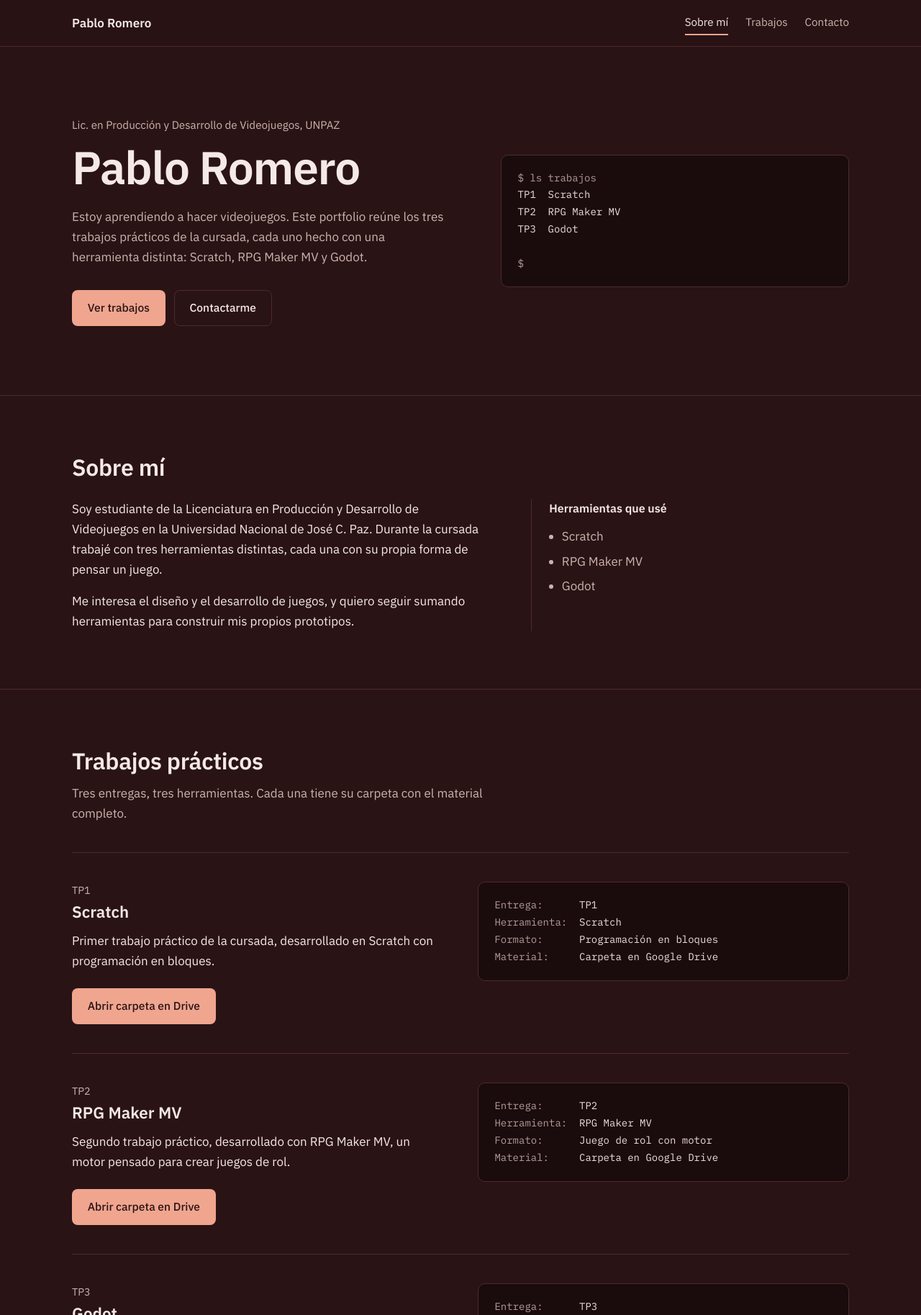
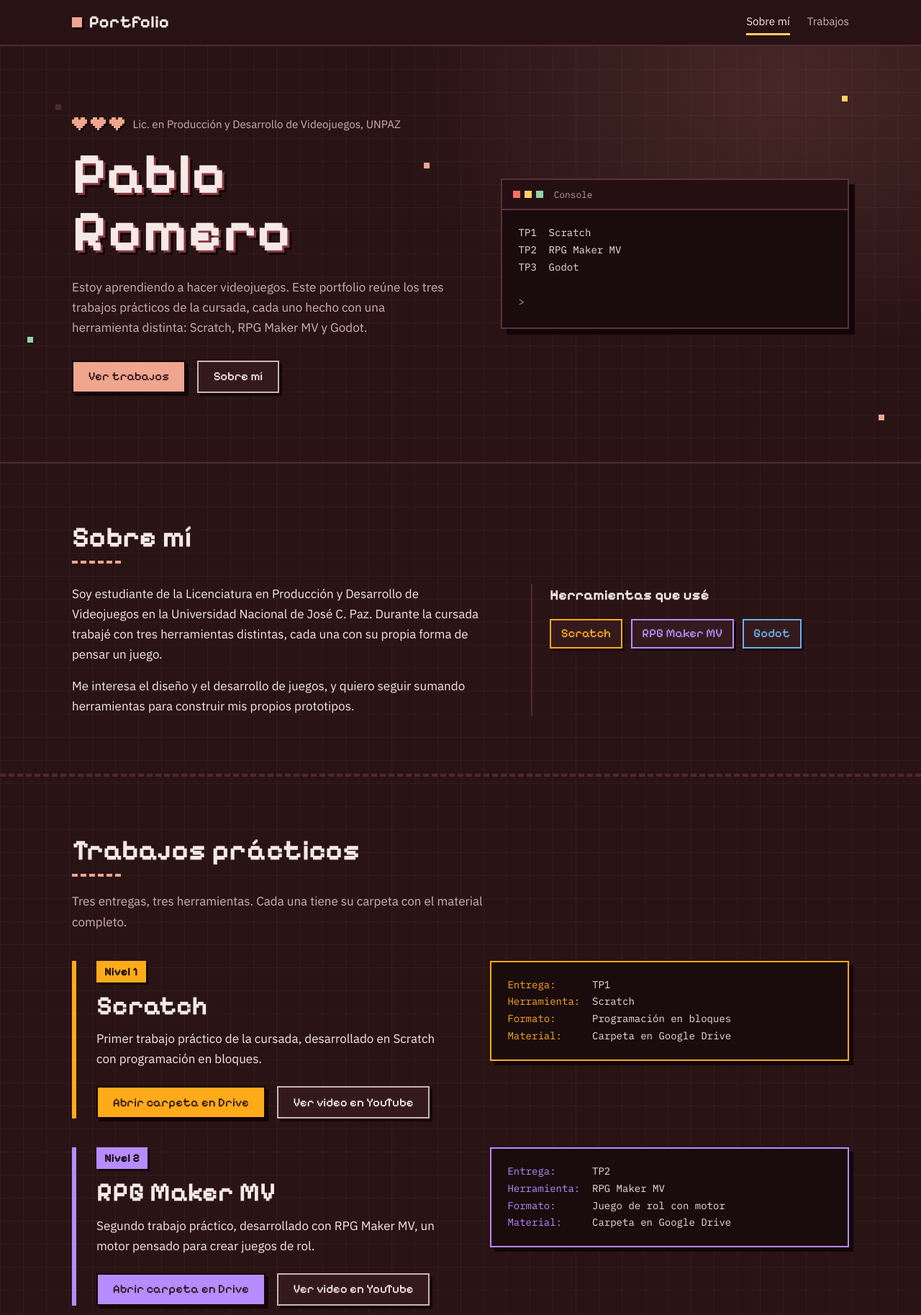
Before and after one commit to Pablisky48/Mi-Portfolio-Web-de-Videojuegos---F.-de-la-Programaci-n---Pablo-Romero, a plain HTML site: page index.html in a window 1280 px wide. Shown: the top 1827 px of the page at 72% size. Drawn offline with Linux system fonts and the light colour scheme.

Commit message:
Add files via upload

```diff
--- a/index.html
+++ b/index.html
@@ -7,29 +7,48 @@
   <meta name="description" content="Portfolio de Pablo Romero, estudiante de la Licenciatura en Producción y Desarrollo de Videojuegos (UNPAZ). Trabajos prácticos en Scratch, RPG Maker MV y Godot.">
   <link rel="preconnect" href="https://fonts.googleapis.com">
   <link rel="preconnect" href="https://fonts.gstatic.com" crossorigin>
-  <link href="https://fonts.googleapis.com/css2?family=IBM+Plex+Mono&family=IBM+Plex+Sans:wght@400;500;600&display=swap" rel="stylesheet">
+  <link href="https://fonts.googleapis.com/css2?family=IBM+Plex+Mono&family=IBM+Plex+Sans:wght@400;500;600&family=Pixelify+Sans:wght@500;700&display=swap" rel="stylesheet">
   <link rel="stylesheet" href="style.css">
 </head>
 <body>
   <a class="saltar" href="#contenido">Saltar al contenido</a>
 
+  <svg width="0" height="0" style="position:absolute" aria-hidden="true" focusable="false">
+    <symbol id="corazon" viewBox="0 0 7 6">
+      <path shape-rendering="crispEdges" fill="currentColor" d="M1 0h2v1H1zM4 0h2v1H4zM0 1h7v2H0zM1 3h5v1H1zM2 4h3v1H2zM3 5h1v1H3z"/>
+    </symbol>
+  </svg>
+
+
   <header class="cabecera">
     <div class="contenedor cabecera-interna">
-      <a class="marca" href="#inicio">Pablo Romero</a>
+      <a class="marca" href="#inicio">Portfolio</a>
       <nav aria-label="Principal">
         <a href="#sobre-mi">Sobre mí</a>
         <a href="#proyectos">Trabajos</a>
-        <a href="#contacto">Contacto</a>
       </nav>
     </div>
+    <div class="progreso" aria-hidden="true"></div>
   </header>
 
   <main id="contenido">
     <!-- Inicio -->
     <section id="inicio" class="hero">
+      <span class="pixel p1" aria-hidden="true"></span>
+      <span class="pixel p2" aria-hidden="true"></span>
+      <span class="pixel p3" aria-hidden="true"></span>
+      <span class="pixel p4" aria-hidden="true"></span>
+      <span class="pixel p5" aria-hidden="true"></span>
       <div class="contenedor hero-grid">
         <div class="hero-texto">
-          <p class="hero-contexto">Lic. en Producción y Desarrollo de Videojuegos, UNPAZ</p>
+          <p class="hero-contexto">
+            <span class="vidas" aria-hidden="true">
+              <svg viewBox="0 0 7 6"><use href="#corazon"/></svg>
+              <svg viewBox="0 0 7 6"><use href="#corazon"/></svg>
+              <svg viewBox="0 0 7 6"><use href="#corazon"/></svg>
+            </span>
+            Lic. en Producción y Desarrollo de Videojuegos, UNPAZ
+          </p>
           <h1>Pablo Romero</h1>
           <p class="hero-bajada">
             Estoy aprendiendo a hacer videojuegos. Este portfolio reúne los tres trabajos
@@ -38,16 +57,21 @@
           </p>
           <div class="hero-acciones">
             <a class="boton boton-primario" href="#proyectos">Ver trabajos</a>
-            <a class="boton boton-secundario" href="#contacto">Contactarme</a>
+            <a class="boton boton-secundario" href="#sobre-mi">Sobre mí</a>
           </div>
         </div>
 
-        <pre class="terminal hero-terminal" aria-label="Lista de los tres trabajos prácticos presentada como una ventana de consola"><span class="t-sistema">$ ls trabajos</span>
-TP1  Scratch
+        <div class="ventana hero-terminal" role="img" aria-label="Lista de los tres trabajos prácticos presentada como una ventana de consola: TP1 Scratch, TP2 RPG Maker MV y TP3 Godot">
+          <div class="ventana-barra" aria-hidden="true">
+            <span class="punto"></span><span class="punto"></span><span class="punto"></span>
+            <span class="ventana-titulo">Console</span>
+          </div>
+          <pre class="terminal" aria-hidden="true">TP1  Scratch
 TP2  RPG Maker MV
 TP3  Godot
 
-<span class="t-sistema">$</span> <span class="cursor" aria-hidden="true"></span></pre>
+<span class="t-sistema">&gt;</span> <span class="cursor"></span></pre>
+        </div>
       </div>
     </section>
 
@@ -70,9 +94,9 @@ TP3  Godot
           <div class="sobre-lista">
             <h3>Herramientas que usé</h3>
             <ul>
-              <li>Scratch</li>
-              <li>RPG Maker MV</li>
-              <li>Godot</li>
+              <li class="tp1">Scratch</li>
+              <li class="tp2">RPG Maker MV</li>
+              <li class="tp3">Godot</li>
             </ul>
           </div>
         </div>
@@ -87,9 +111,9 @@ TP3  Godot
 
         <div class="lista-proyectos">
           <!-- TP1 -->
-          <article class="proyecto" id="tp1">
+          <article class="proyecto tp1" id="tp1">
             <div class="proyecto-info">
-              <p class="proyecto-tipo">TP1</p>
+              <p class="proyecto-tipo">Nivel 1</p>
               <h3>Scratch</h3>
               <p>
                 Primer trabajo práctico de la cursada, desarrollado en Scratch con programación
@@ -97,6 +121,7 @@ TP3  Godot
               </p>
               <div class="proyecto-acciones">
                 <a class="boton boton-primario" href="https://drive.google.com/drive/folders/1s2l9pV7gFDfcoLtMY0ai1pBovXLUKJxO?usp=drive_link" target="_blank" rel="noopener">Abrir carpeta en Drive</a>
+                <a class="boton boton-secundario" href="https://youtu.be/C0yg5BQ_MIQ" target="_blank" rel="noopener">Ver video en YouTube</a>
               </div>
             </div>
             <pre class="terminal" aria-label="Ficha del TP1"><span class="t-sistema">Entrega:</span>      TP1
@@ -106,9 +131,9 @@ TP3  Godot
           </article>
 
           <!-- TP2 -->
-          <article class="proyecto" id="tp2">
+          <article class="proyecto tp2" id="tp2">
             <div class="proyecto-info">
-              <p class="proyecto-tipo">TP2</p>
+              <p class="proyecto-tipo">Nivel 2</p>
               <h3>RPG Maker MV</h3>
               <p>
                 Segundo trabajo práctico, desarrollado con RPG Maker MV, un motor pensado para
@@ -116,6 +141,7 @@ TP3  Godot
               </p>
               <div class="proyecto-acciones">
                 <a class="boton boton-primario" href="https://drive.google.com/drive/folders/1EqH6-xCWWyYZqRAkaNTjg5H1vo4pBxU4?usp=drive_link" target="_blank" rel="noopener">Abrir carpeta en Drive</a>
+                <a class="boton boton-secundario" href="https://youtu.be/daBwGl_xTNQ" target="_blank" rel="noopener">Ver video en YouTube</a>
               </div>
             </div>
             <pre class="terminal" aria-label="Ficha del TP2"><span class="t-sistema">Entrega:</span>      TP2
@@ -125,9 +151,9 @@ TP3  Godot
           </article>
 
           <!-- TP3 -->
-          <article class="proyecto" id="tp3">
+          <article class="proyecto tp3" id="tp3">
             <div class="proyecto-info">
-              <p class="proyecto-tipo">TP3</p>
+              <p class="proyecto-tipo">Nivel 3</p>
               <h3>Godot</h3>
               <p>
                 Tercer trabajo práctico, desarrollado en Godot, un motor de videojuegos de código
@@ -147,20 +173,9 @@ TP3  Godot
     </section>
   </main>
 
-  <footer id="contacto" class="pie">
-    <div class="contenedor pie-grid">
-      <div>
-        <h2>Contacto</h2>
-        <p>Si querés ver más sobre estos trabajos o tenés alguna devolución, escribime.</p>
-      </div>
-      <ul class="pie-enlaces">
-        <li><a href="mailto:tu-correo@ejemplo.com">tu-correo@ejemplo.com</a></li>
-        <li><a href="https://github.com/" target="_blank" rel="noopener">GitHub</a></li>
-        <li><a href="https://www.linkedin.com/" target="_blank" rel="noopener">LinkedIn</a></li>
-      </ul>
-    </div>
+  <footer class="pie">
     <div class="contenedor pie-legal">
-      <p>Pablo Romero, comisión [Tu Comisión]. Fundamentos de la Programación I, UNPAZ, 2026.</p>
+      <p>Pablo Romero, comisión B1 (Tarde). Fundamentos de la Programación I, UNPAZ, 2026.</p>
     </div>
   </footer>
 
--- a/style.css
+++ b/style.css
@@ -6,6 +6,13 @@
   --linea: #4d2a2d;
   --acento: #f0a58f;
   --acento-hover: #f7c1b0;
+  --amarillo: #ffd166;
+  --sombra: #120608;
+
+  /* Un color por trabajo */
+  --tp1: #ffab19;
+  --tp2: #b78cff;
+  --tp3: #6bb3e8;
 
   --terminal-fondo: #1a0b0d;
   --terminal-texto: #efe0dc;
@@ -14,6 +21,7 @@
 
   --fuente-texto: 'IBM Plex Sans', system-ui, -apple-system, 'Segoe UI', Roboto, sans-serif;
   --fuente-codigo: 'IBM Plex Mono', ui-monospace, 'Cascadia Code', Consolas, monospace;
+  --fuente-pixel: 'Pixelify Sans', 'Courier New', ui-monospace, monospace;
 }
 
 *,
@@ -25,6 +33,7 @@
 html {
   scroll-behavior: smooth;
   scroll-padding-top: 5rem;
+  scrollbar-color: var(--acento) var(--terminal-fondo);
 }
 
 body {
@@ -34,6 +43,16 @@ body {
   line-height: 1.65;
   color: var(--tinta);
   background-color: var(--papel);
+  /* Cuadrícula tenue, como el papel de un diseñador de niveles */
+  background-image:
+    linear-gradient(rgba(255, 255, 255, 0.035) 1px, transparent 1px),
+    linear-gradient(90deg, rgba(255, 255, 255, 0.035) 1px, transparent 1px);
+  background-size: 32px 32px;
+}
+
+::selection {
+  background-color: var(--amarillo);
+  color: var(--papel);
 }
 
 h1, h2, h3, p, ul {
@@ -50,9 +69,8 @@ a:hover {
 }
 
 :focus-visible {
-  outline: 3px solid var(--acento);
+  outline: 3px solid var(--amarillo);
   outline-offset: 3px;
-  border-radius: 4px;
 }
 
 .contenedor {
@@ -68,7 +86,6 @@ a:hover {
   padding: 0.6rem 1rem;
   background: var(--tinta);
   color: var(--papel);
-  border-radius: 6px;
   text-decoration: none;
 }
 
@@ -81,9 +98,9 @@ a:hover {
   position: sticky;
   top: 0;
   z-index: 100;
-  background-color: rgba(42, 19, 21, 0.92);
+  background-color: rgba(42, 19, 21, 0.94);
   backdrop-filter: blur(8px);
-  border-bottom: 1px solid var(--linea);
+  border-bottom: 2px solid var(--linea);
 }
 
 .cabecera-interna {
@@ -91,17 +108,31 @@ a:hover {
   align-items: center;
   justify-content: space-between;
   gap: 1rem;
-  padding-block: 0.9rem;
+  padding-block: 0.8rem;
 }
 
 .marca {
-  font-weight: 600;
+  display: inline-flex;
+  align-items: center;
+  gap: 0.6rem;
+  font-family: var(--fuente-pixel);
+  font-size: 1.5rem;
+  font-weight: 700;
+  line-height: 1;
   color: var(--tinta);
   text-decoration: none;
 }
 
+.marca::before {
+  content: '';
+  width: 14px;
+  height: 14px;
+  background-color: var(--acento);
+  box-shadow: 3px 3px 0 var(--sombra);
+}
+
 .marca:hover {
-  color: var(--acento);
+  color: var(--amarillo);
 }
 
 nav {
@@ -114,22 +145,38 @@ nav a {
   text-decoration: none;
   font-size: 0.95rem;
   padding-block: 0.25rem;
-  border-bottom: 2px solid transparent;
+  border-bottom: 3px solid transparent;
 }
 
 nav a:hover,
 nav a.activo {
   color: var(--tinta);
-  border-bottom-color: var(--acento);
+  border-bottom-color: var(--amarillo);
+}
+
+/* Barra de progreso de lectura */
+.progreso {
+  position: absolute;
+  left: 0;
+  bottom: -2px;
+  width: 100%;
+  height: 4px;
+  background: linear-gradient(90deg, var(--acento), var(--amarillo));
+  transform: scaleX(0);
+  transform-origin: left;
 }
 
 /* Hero */
 .hero {
+  position: relative;
+  overflow: hidden;
   padding-block: clamp(3rem, 8vw, 6rem);
-  border-bottom: 1px solid var(--linea);
+  border-bottom: 2px solid var(--linea);
+  background-image: radial-gradient(60% 90% at 85% 10%, rgba(240, 165, 143, 0.14), transparent 70%);
 }
 
 .hero-grid {
+  position: relative;
   display: grid;
   grid-template-columns: minmax(0, 1.1fr) minmax(0, 1fr);
   gap: clamp(2rem, 5vw, 4rem);
@@ -137,17 +184,35 @@ nav a.activo {
 }
 
 .hero-contexto {
+  display: flex;
+  align-items: center;
+  flex-wrap: wrap;
+  gap: 0.75rem;
   color: var(--tinta-suave);
   font-size: 0.95rem;
-  margin-bottom: 0.75rem;
+  margin-bottom: 1rem;
+}
+
+.vidas {
+  display: inline-flex;
+  gap: 0.3rem;
+  color: var(--acento);
+}
+
+.vidas svg {
+  width: 21px;
+  height: 18px;
+  filter: drop-shadow(2px 2px 0 var(--sombra));
 }
 
 .hero h1 {
-  font-size: clamp(2.5rem, 6vw, 4rem);
-  line-height: 1.08;
-  font-weight: 600;
-  letter-spacing: -0.02em;
-  margin-bottom: 1.25rem;
+  font-family: var(--fuente-pixel);
+  font-size: clamp(2.8rem, 8vw, 5rem);
+  line-height: 1;
+  font-weight: 700;
+  letter-spacing: 0.01em;
+  text-shadow: 3px 3px 0 #8a3a3f, 6px 6px 0 var(--sombra);
+  margin-bottom: 1.5rem;
 }
 
 .hero-bajada {
@@ -159,18 +224,51 @@ nav a.activo {
 .hero-acciones {
   display: flex;
   flex-wrap: wrap;
-  gap: 0.75rem;
+  gap: 1rem;
 }
 
+/* Píxeles decorativos */
+.pixel {
+  position: absolute;
+  width: 8px;
+  height: 8px;
+  background-color: var(--acento);
+  animation: titilar 3.2s steps(2, end) infinite;
+}
+
+.p1 { top: 14%; left: 6%; background-color: var(--amarillo); }
+.p2 { top: 28%; left: 46%; animation-delay: 0.8s; }
+.p3 { top: 70%; left: 3%; background-color: var(--terminal-ok); animation-delay: 1.6s; }
+.p4 { top: 12%; right: 8%; background-color: var(--amarillo); animation-delay: 2.1s; }
+.p5 { bottom: 10%; right: 4%; animation-delay: 1.2s; }
+
+@keyframes titilar {
+  0%, 60% { opacity: 1; }
+  61%, 100% { opacity: 0.15; }
+}
+
+/* Botones estilo pixel */
 .boton {
   display: inline-block;
-  padding: 0.7rem 1.3rem;
-  border-radius: 8px;
+  padding: 0.65rem 1.3rem;
+  font-family: var(--fuente-pixel);
+  font-size: 1.05rem;
   font-weight: 500;
-  font-size: 0.975rem;
+  line-height: 1.2;
   text-decoration: none;
-  border: 1px solid transparent;
-  transition: background-color 0.15s, color 0.15s, border-color 0.15s;
+  border: 2px solid var(--sombra);
+  box-shadow: 4px 4px 0 var(--sombra);
+  transition: transform 0.08s, box-shadow 0.08s, background-color 0.15s;
+}
+
+.boton:hover {
+  transform: translate(-1px, -1px);
+  box-shadow: 5px 5px 0 var(--sombra);
+}
+
+.boton:active {
+  transform: translate(3px, 3px);
+  box-shadow: 1px 1px 0 var(--sombra);
 }
 
 .boton-primario {
@@ -184,14 +282,14 @@ nav a.activo {
 }
 
 .boton-secundario {
-  background-color: transparent;
+  background-color: var(--superficie);
   color: var(--tinta);
-  border-color: var(--linea);
+  border-color: var(--tinta-suave);
 }
 
 .boton-secundario:hover {
-  border-color: var(--tinta);
-  color: var(--tinta);
+  color: var(--amarillo);
+  border-color: var(--amarillo);
 }
 
 /* Terminal */
@@ -203,10 +301,55 @@ nav a.activo {
   font-family: var(--fuente-codigo);
   font-size: 0.875rem;
   line-height: 1.7;
-  border: 1px solid var(--linea);
-  border-radius: 10px;
+  border: 2px solid #5c3236;
+  box-shadow: 6px 6px 0 var(--sombra);
   overflow-x: auto;
   white-space: pre;
+}
+
+/* Ventana de consola */
+.ventana {
+  background-color: var(--terminal-fondo);
+  border: 2px solid #5c3236;
+  box-shadow: 8px 8px 0 var(--sombra);
+  overflow: hidden;
+}
+
+.ventana-barra {
+  display: flex;
+  align-items: center;
+  gap: 0.4rem;
+  padding: 0.6rem 0.9rem;
+  background-color: #241012;
+  border-bottom: 2px solid #5c3236;
+}
+
+.punto {
+  width: 10px;
+  height: 10px;
+  background-color: #ff6b6b;
+}
+
+.punto:nth-child(2) {
+  background-color: var(--amarillo);
+}
+
+.punto:nth-child(3) {
+  background-color: var(--terminal-ok);
+}
+
+.ventana-titulo {
+  margin-left: 0.5rem;
+  font-family: var(--fuente-codigo);
+  font-size: 0.8rem;
+  color: var(--terminal-apagado);
+}
+
+.ventana .terminal {
+  border: none;
+  box-shadow: none;
+  background-color: transparent;
+  padding: 1.25rem 1.4rem 1.5rem;
 }
 
 .t-sistema {
@@ -219,16 +362,19 @@ nav a.activo {
 
 .cursor {
   display: inline-block;
-  width: 0.6em;
-  height: 1.1em;
+  width: 3px;
+  height: 1.2em;
   vertical-align: text-bottom;
-  background-color: var(--terminal-ok);
-  animation: parpadeo 1.1s steps(2, start) infinite;
+  background-color: var(--terminal-texto);
+  animation: parpadeo 1s step-end infinite;
 }
 
 @keyframes parpadeo {
-  to {
-    visibility: hidden;
+  0%, 49.99% {
+    opacity: 1;
+  }
+  50%, 100% {
+    opacity: 0;
   }
 }
 
@@ -238,20 +384,30 @@ nav a.activo {
 }
 
 .seccion + .seccion {
-  border-top: 1px solid var(--linea);
+  border-top: 4px dashed var(--linea);
 }
 
 h2 {
-  font-size: clamp(1.6rem, 3vw, 2rem);
-  font-weight: 600;
-  letter-spacing: -0.01em;
-  line-height: 1.2;
-  margin-bottom: 1.5rem;
+  display: flex;
+  flex-direction: column;
+  gap: 0.7rem;
+  font-family: var(--fuente-pixel);
+  font-size: clamp(1.9rem, 4vw, 2.5rem);
+  font-weight: 700;
+  line-height: 1.1;
+  margin-bottom: 1.75rem;
+}
+
+h2::after {
+  content: '';
+  width: 72px;
+  height: 4px;
+  background: repeating-linear-gradient(90deg, var(--acento) 0 8px, transparent 8px 12px);
 }
 
 .seccion-bajada {
   color: var(--tinta-suave);
-  margin-top: -0.75rem;
+  margin-top: -0.5rem;
   margin-bottom: 2.5rem;
   max-width: 38rem;
 }
@@ -273,27 +429,42 @@ h2 {
 
 .sobre-lista {
   padding-left: 1.5rem;
-  border-left: 1px solid var(--linea);
+  border-left: 2px solid var(--linea);
 }
 
 .sobre-lista h3 {
-  font-size: 1rem;
-  font-weight: 600;
-  margin-bottom: 0.75rem;
+  font-family: var(--fuente-pixel);
+  font-size: 1.25rem;
+  font-weight: 700;
+  margin-bottom: 1rem;
 }
 
 .sobre-lista ul {
-  padding-left: 1.1rem;
-  color: var(--tinta-suave);
+  display: flex;
+  flex-wrap: wrap;
+  gap: 0.75rem;
+  padding: 0;
+  list-style: none;
 }
 
-.sobre-lista li + li {
-  margin-top: 0.4rem;
+.sobre-lista li {
+  padding: 0.3rem 0.85rem;
+  font-family: var(--fuente-pixel);
+  font-size: 1.05rem;
+  color: var(--c);
+  background-color: var(--superficie);
+  border: 2px solid var(--c);
+  box-shadow: 3px 3px 0 var(--sombra);
 }
 
-/* Proyectos */
+.tp1 { --c: var(--tp1); }
+.tp2 { --c: var(--tp2); }
+.tp3 { --c: var(--tp3); }
+
+/* Trabajos */
 .lista-proyectos {
-  border-top: 1px solid var(--linea);
+  display: grid;
+  gap: 2.5rem;
 }
 
 .proyecto {
@@ -301,20 +472,27 @@ h2 {
   grid-template-columns: minmax(0, 1fr) minmax(0, 1fr);
   gap: clamp(1.5rem, 4vw, 3rem);
   align-items: start;
-  padding-block: 2.5rem;
-  border-bottom: 1px solid var(--linea);
+  padding-left: clamp(1rem, 3vw, 1.75rem);
+  border-left: 6px solid var(--c);
 }
 
 .proyecto-tipo {
-  font-size: 0.9rem;
-  color: var(--tinta-suave);
-  margin-bottom: 0.25rem;
+  display: inline-block;
+  padding: 0.1rem 0.7rem;
+  margin-bottom: 0.75rem;
+  font-family: var(--fuente-pixel);
+  font-size: 1rem;
+  font-weight: 700;
+  color: var(--sombra);
+  background-color: var(--c);
+  box-shadow: 3px 3px 0 var(--sombra);
 }
 
 .proyecto h3 {
-  font-size: 1.4rem;
-  font-weight: 600;
-  line-height: 1.25;
+  font-family: var(--fuente-pixel);
+  font-size: clamp(1.8rem, 3.5vw, 2.3rem);
+  font-weight: 700;
+  line-height: 1.1;
   margin-bottom: 0.75rem;
 }
 
@@ -323,53 +501,38 @@ h2 {
 }
 
 .proyecto-acciones {
+  display: flex;
+  flex-wrap: wrap;
+  gap: 1rem;
   margin-top: 1.5rem;
+}
+
+.proyecto .terminal {
+  border-color: var(--c);
+}
+
+.proyecto .t-sistema {
+  color: var(--c);
+}
+
+.proyecto .boton-primario,
+.proyecto .boton-primario:hover {
+  background-color: var(--c);
+}
+
+.proyecto .boton-primario:hover {
+  filter: brightness(1.12);
 }
 
 /* Pie */
 .pie {
   background-color: #1d0b0d;
   color: var(--tinta);
-  padding-block: clamp(3rem, 6vw, 4.5rem) 2rem;
-}
-
-.pie h2 {
-  margin-bottom: 0.75rem;
-}
-
-.pie a {
-  color: var(--tinta);
-}
-
-.pie a:hover {
-  color: var(--acento-hover);
-}
-
-.pie-grid {
-  display: flex;
-  flex-wrap: wrap;
-  justify-content: space-between;
-  gap: 2rem;
-}
-
-.pie-grid p {
-  max-width: 28rem;
-  color: var(--tinta-suave);
-}
-
-.pie-enlaces {
-  list-style: none;
-  padding: 0;
-}
-
-.pie-enlaces li + li {
-  margin-top: 0.5rem;
+  padding-block: 2rem;
+  border-top: 4px solid var(--acento);
 }
 
 .pie-legal {
-  margin-top: 3rem;
-  padding-top: 1.5rem;
-  border-top: 1px solid var(--linea);
   font-size: 0.9rem;
   color: var(--terminal-apagado);
 }
@@ -386,13 +549,17 @@ h2 {
     padding-left: 0;
     border-left: none;
     padding-top: 1.5rem;
-    border-top: 1px solid var(--linea);
+    border-top: 2px solid var(--linea);
   }
 }
 
 @media (max-width: 480px) {
   nav {
     gap: 1rem;
+  }
+
+  .marca {
+    font-size: 1.25rem;
   }
 }
 
@@ -401,7 +568,11 @@ h2 {
     scroll-behavior: auto;
   }
 
-  .cursor {
+  .pixel {
     animation: none;
   }
+
+  .boton {
+    transition: none;
+  }
 }
```
Also changed, not shown: script.js (+14 -0 lines).
